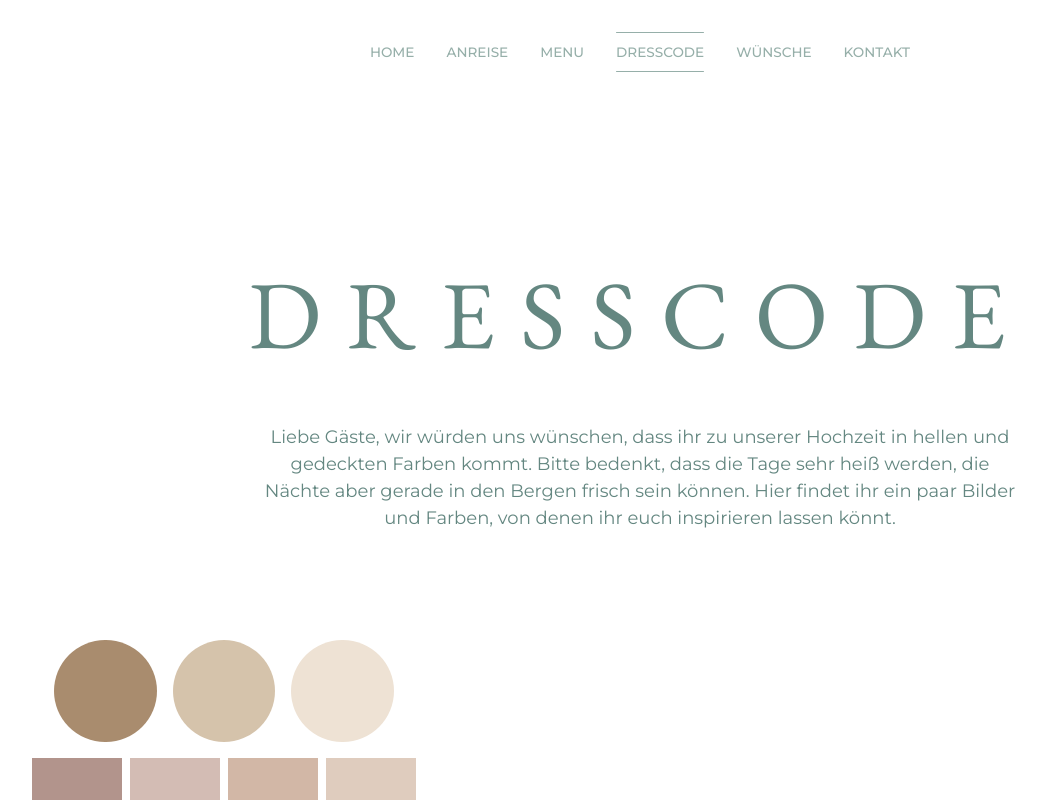
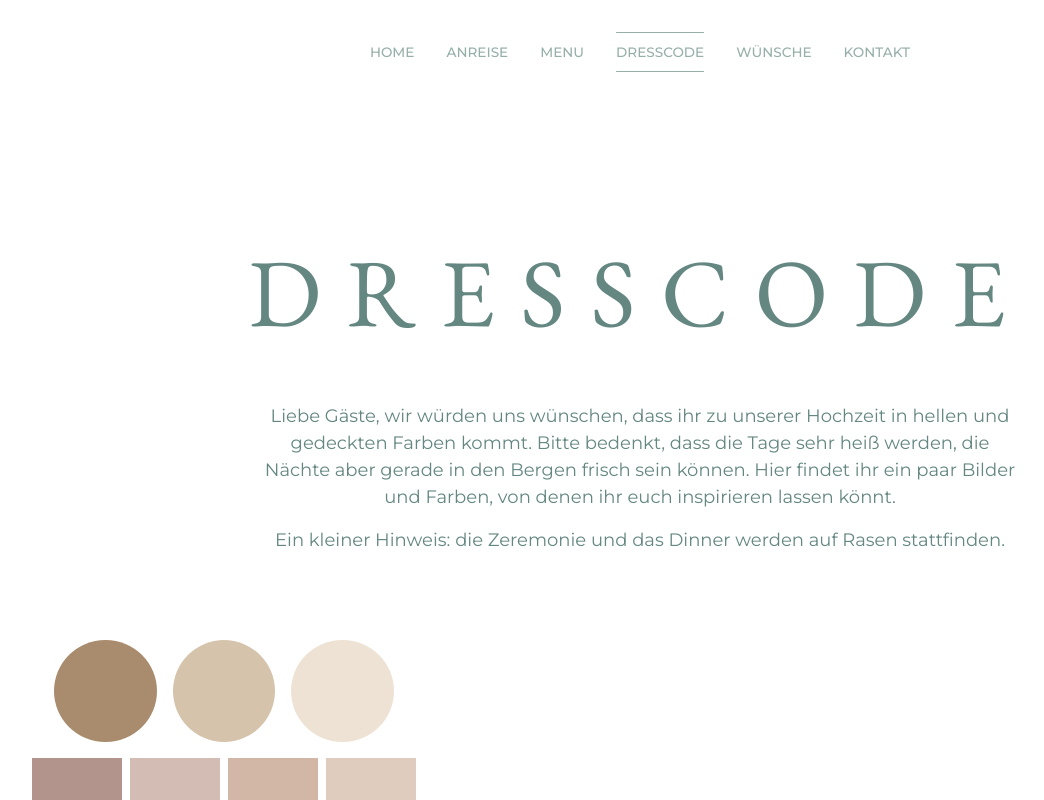
Before and after one commit to lunarcroissant/jelle-und-gabriel, a React (Create React App) app: page /dresscode in a window 1280 px wide. Shown: the top 800 px of the page, without its empty margins (0-1044 px from the left). Built offline with nearby package versions, Linux system fonts and the light colour scheme.

Commit message:
BASIC Added extra copy for dresscode page

```diff
--- a/src/pages/Dresscode/Dresscode.tsx
+++ b/src/pages/Dresscode/Dresscode.tsx
@@ -108,7 +108,7 @@ const Dresscode = () => {
       >
         <Heading type="h1">Dresscode</Heading>
         <VerticalSpacing size="lg" />
-        <div className="row align-center justify-center width-100 center-text dresscode__subheader">
+        <div className="col align-center justify-center width-100 center-text dresscode__subheader">
           <Text
             theme="primary-colour"
             text="Liebe Gäste, wir würden uns wünschen, dass ihr zu unserer Hochzeit in hellen und gedeckten
@@ -116,6 +116,12 @@ Farben kommt. Bitte bedenkt, dass die Tage sehr heiß werden, die Nächte aber g
 Bergen frisch sein können. Hier findet ihr ein paar Bilder und Farben, von denen ihr euch inspirieren lassen könnt."
             textSize={TextSize.sm}
           ></Text>
+          <VerticalSpacing size="sm" />
+          <Text
+            theme="primary-colour"
+            text="Ein kleiner Hinweis: die Zeremonie und das Dinner werden auf Rasen stattfinden."
+            textSize={TextSize.sm}
+          />
         </div>
       </section>
       <div className="dresscode__content">
```
